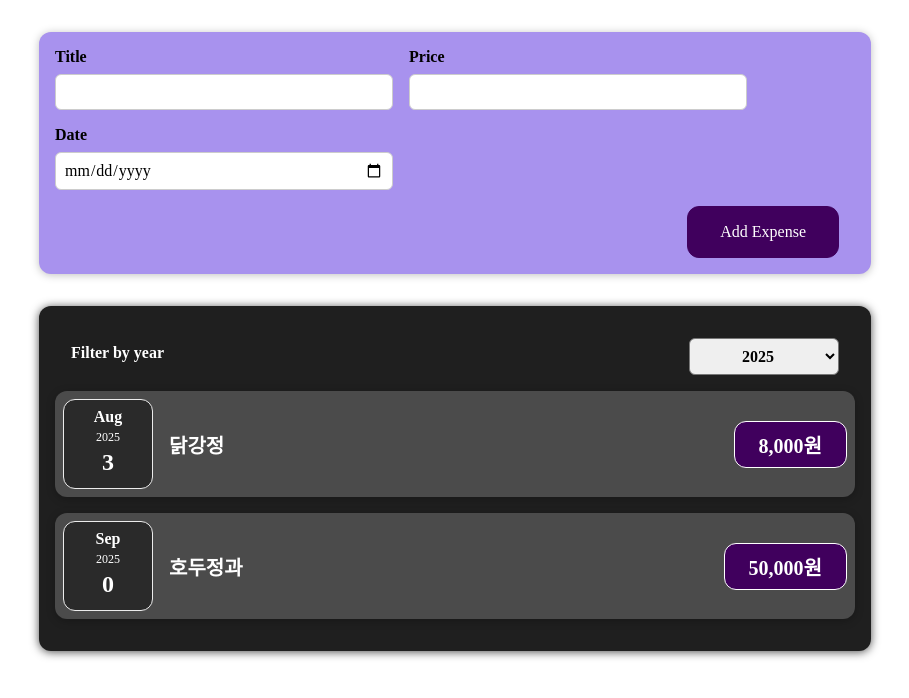
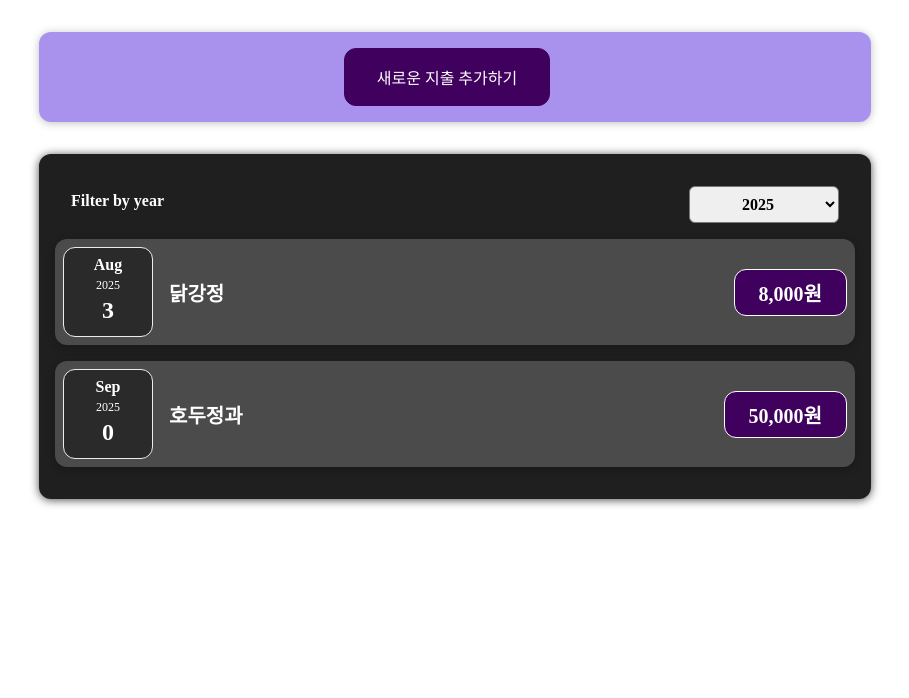
Before and after one commit to sdj3959/react-study202508, a React (Vite) app: page / in a window 1280 px wide. Shown: the top 698 px of the page, without its empty margins (185-1094 px from the left). Built offline with nearby package versions, Linux system fonts and the light colour scheme.

Commit message:
3-2-3. 조건부 렌더링 연습문제 답안

```diff
--- a/src/components/new-expense/ExpenseForm.css
+++ b/src/components/new-expense/ExpenseForm.css
@@ -24,3 +24,8 @@
 .new-expense__actions {
     text-align: right;
 }
+
+.new-expense .cancel-btn {
+    background-color: red;
+    border : none;
+}
--- a/src/components/new-expense/ExpenseForm.jsx
+++ b/src/components/new-expense/ExpenseForm.jsx
@@ -1,7 +1,7 @@
 import React, {useState} from 'react';
 import './ExpenseForm.css';
 
-const ExpenseForm = ({onAdd}) => {
+const ExpenseForm = ({ onAdd, onCancel }) => {
 
   // console.log('렌더링 시작!');
 
@@ -110,6 +110,7 @@
         </div>
       </div>
       <div className="new-expense__actions">
+        <button type="button" className="cancel-btn" onClick={onCancel}>Cancel</button>
         <button type="submit">Add Expense</button>
       </div>
     </form>
--- a/src/components/new-expense/NewExpense.jsx
+++ b/src/components/new-expense/NewExpense.jsx
@@ -1,11 +1,18 @@
-import React from 'react';
+import React, {useState} from 'react';
 import './NewExpense.css';
 import ExpenseForm from './ExpenseForm';
 
-const NewExpense = ({onSave}) => {
+const NewExpense = ({ onSave }) => {
+
+  // 화면상태를 제어하기위한 논리상태변수
+  const [toggle, setToggle] = useState(false);
+
+  const formComponent = <ExpenseForm onAdd={onSave} onCancel={() => setToggle(false)} />;
+  const buttonComponent = <button onClick={() => setToggle(true)}>새로운 지출 추가하기</button>;
+
   return (
     <div className='new-expense'>
-      <ExpenseForm onAdd={onSave} />
+      { toggle ? formComponent : buttonComponent }
     </div>
   );
 };
```
